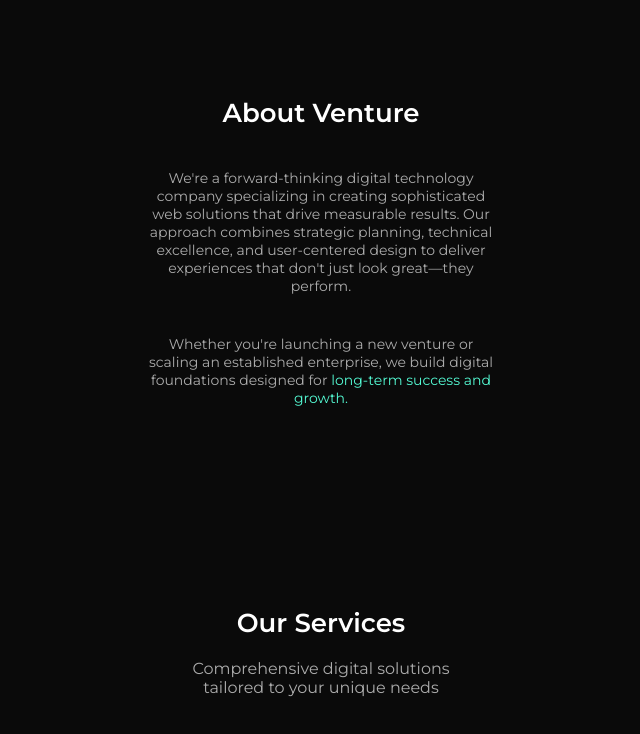
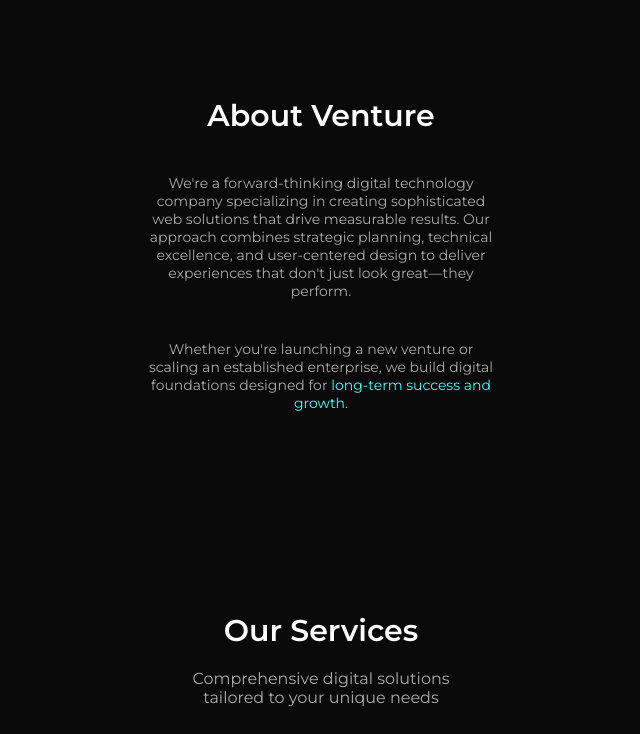
Before and after one commit to JFKleyn/venturetechnologies, a plain HTML site: page index.html in a window 1280 px wide. Shown: the part 833-1567 px from the top of the page, without its empty margins (319-959 px from the left). Drawn offline with Linux system fonts and the light colour scheme.

Commit message:
Update about.css

```diff
--- a/styles/about.css
+++ b/styles/about.css
@@ -10,7 +10,7 @@
 
 h2{
   color: white;
-  font-size: 26px;
+  font-size: 30px;
   font-weight: 600;
 }
 
@@ -22,7 +22,7 @@ h2{
 }
 
 .about-container span{
-  color: #55FCD5;
+  color: #40FEFE;
 }
 
 .service p{
```
